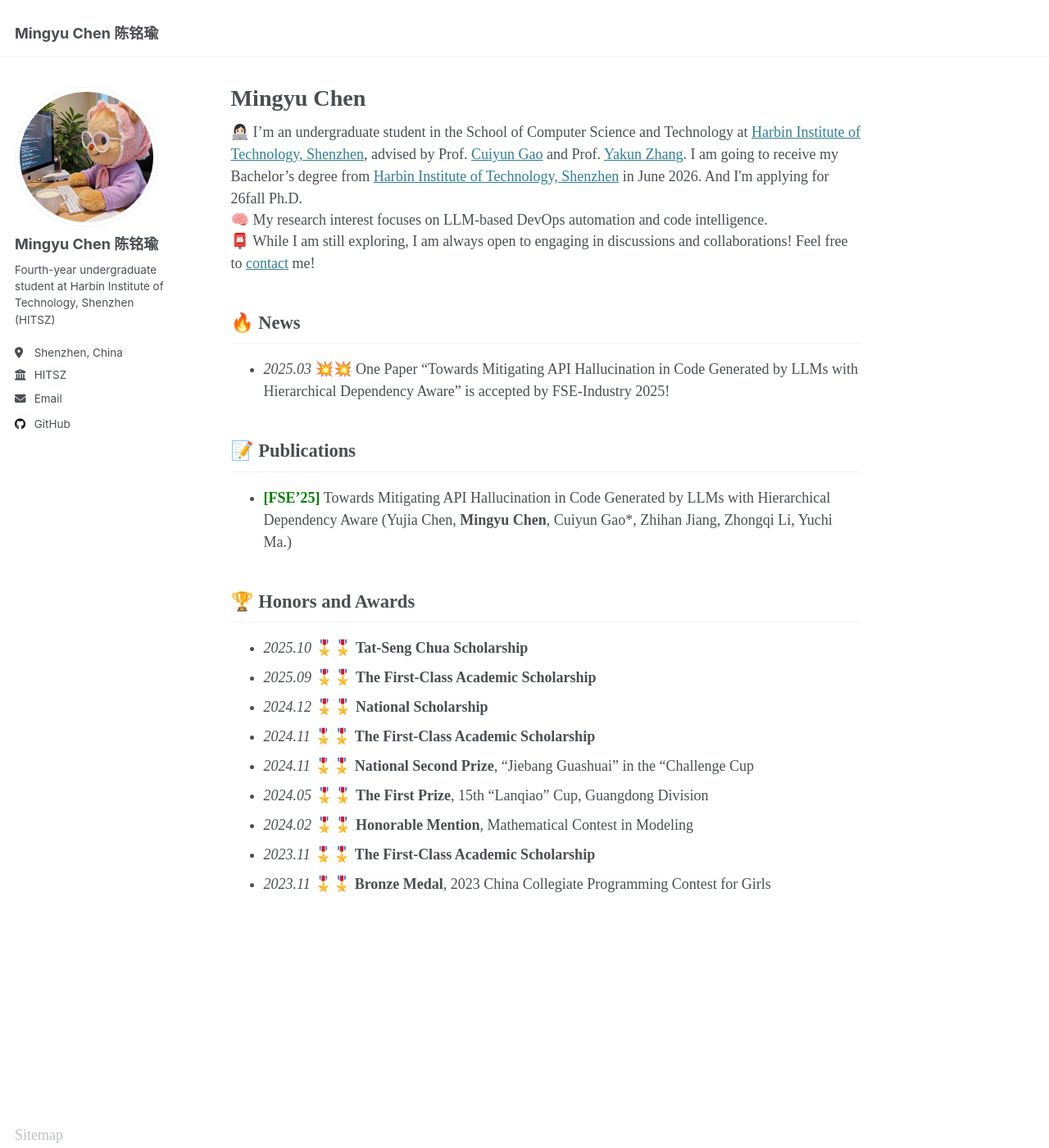
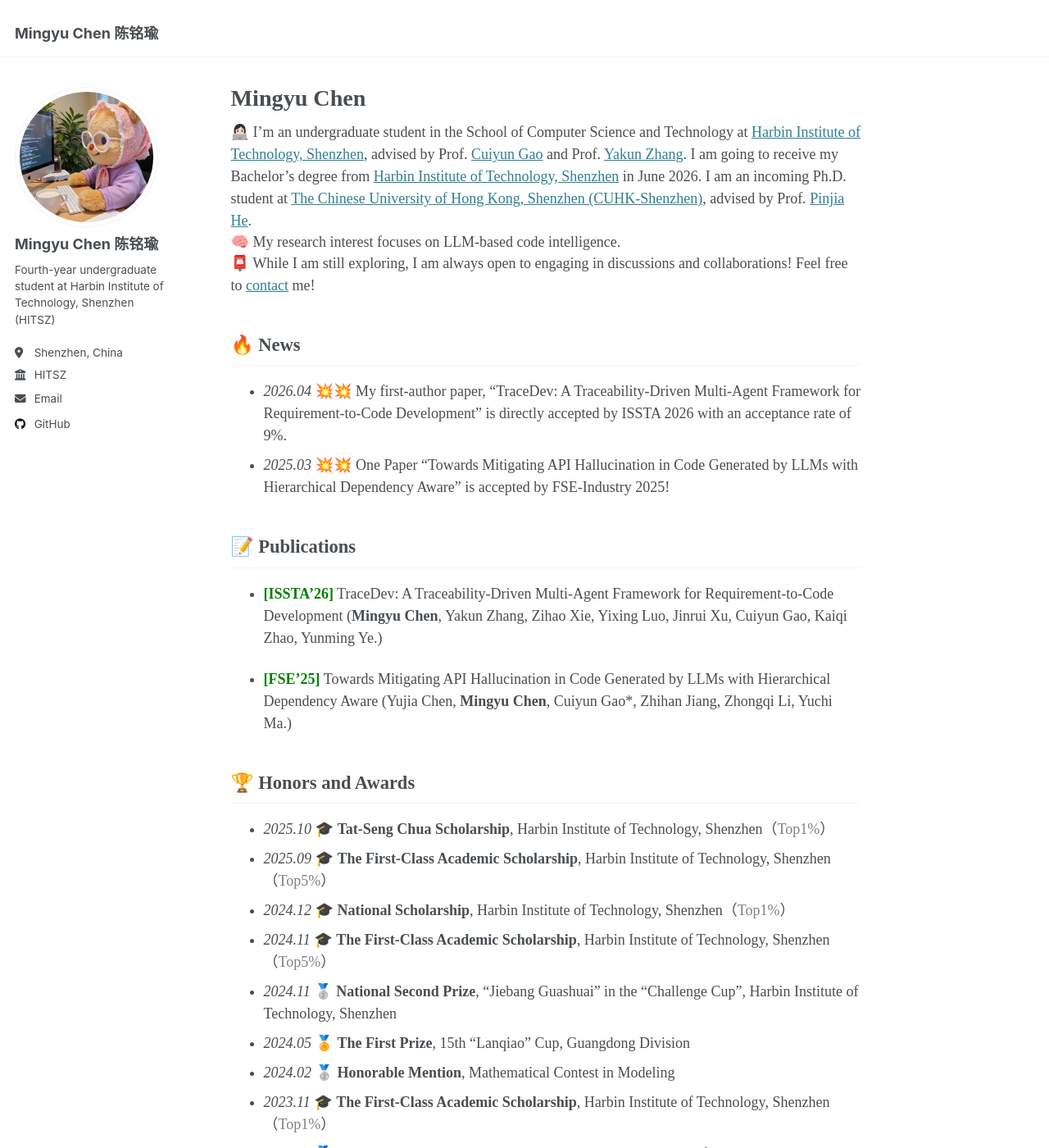
Before and after one commit to CMY-K/CMY-K.github.io, a Jekyll site: the page built from _pages/about.md, in a window 1280 px wide and 1400 px high. Shown: the whole window at 82% size. Built offline with Jekyll 4.4.1, drawn with Linux system fonts in a browser that asks for light colours.

Commit message:
Update bio: incoming PhD at CUHK-Shenzhen with Pinjia He, change font to Times New Roman, update email

```diff
--- a/_pages/about.md
+++ b/_pages/about.md
@@ -8,11 +8,11 @@ redirect_from:
 ---
 
 <div style="margin-bottom: -1px;">
-👩🏻‍💻 I’m an undergraduate student in the School of Computer Science and Technology at <a href="http://cs.hitsz.edu.cn/">Harbin Institute of Technology, Shenzhen</a>, advised by Prof. <a href="https://cuiyungao.github.io/">Cuiyun Gao</a> and Prof. <a href="https://yakzhang.github.io/">Yakun Zhang</a>.  I am going to receive my Bachelor’s degree from <a href="http://cs.hitsz.edu.cn/">Harbin Institute of Technology, Shenzhen</a> in June 2026.   And I'm applying for 26fall Ph.D.
+👩🏻‍💻 I’m an undergraduate student in the School of Computer Science and Technology at <a href="http://cs.hitsz.edu.cn/">Harbin Institute of Technology, Shenzhen</a>, advised by Prof. <a href="https://cuiyungao.github.io/">Cuiyun Gao</a> and Prof. <a href="https://yakzhang.github.io/">Yakun Zhang</a>.  I am going to receive my Bachelor’s degree from <a href="http://cs.hitsz.edu.cn/">Harbin Institute of Technology, Shenzhen</a> in June 2026.   I am an incoming Ph.D. student at <a href="https://sds.cuhk.edu.cn/">The Chinese University of Hong Kong, Shenzhen (CUHK-Shenzhen)</a>, advised by Prof. <a href="https://pinjiahe.github.io/">Pinjia He</a>.
 </div>
 
 <div style="margin-bottom: -1px;">
-🧠 My research interest focuses on LLM-based DevOps automation and code intelligence.
+🧠 My research interest focuses on LLM-based code intelligence.
 </div>
 
 <div>
@@ -21,11 +21,13 @@ redirect_from:
 
 
 ## 🔥 News
-
+- *2026.04* 💥💥 My first-author paper, “TraceDev: A Traceability-Driven Multi-Agent Framework for Requirement-to-Code Development” is directly accepted by ISSTA 2026 with an acceptance rate of 9%.
 - *2025.03* 💥💥 One Paper “Towards Mitigating API Hallucination in Code Generated by LLMs with Hierarchical Dependency Aware” is accepted by FSE-Industry 2025!
 
 📝 Publications
 ------
+* **<span style="color: green;">[ISSTA’26]</span>** TraceDev: A Traceability-Driven Multi-Agent Framework for Requirement-to-Code Development
+  (**Mingyu Chen**, Yakun Zhang, Zihao Xie, Yixing Luo, Jinrui Xu, Cuiyun Gao, Kaiqi Zhao, Yunming Ye.)
 
 * **<span style="color: green;">[FSE’25]</span>** Towards Mitigating API Hallucination in Code Generated by LLMs with Hierarchical Dependency Aware
   (Yujia Chen, **Mingyu Chen**, Cuiyun Gao*, Zhihan Jiang, Zhongqi Li, Yuchi Ma.)
@@ -33,12 +35,12 @@ redirect_from:
 🏆 Honors and Awards
 ------
 
-* *2025.10* 🎖️🎖️ **Tat-Seng Chua Scholarship**
-* *2025.09* 🎖️🎖️ **The First-Class Academic Scholarship**
-* *2024.12* 🎖️🎖️ **National Scholarship**
-* *2024.11* 🎖️🎖️ **The First-Class Academic Scholarship**
-* *2024.11* 🎖️🎖️ **National Second Prize**,  "Jiebang Guashuai" in the "Challenge Cup
-* *2024.05* 🎖️🎖️ **The First Prize**, 15th “Lanqiao” Cup, Guangdong Division
-* *2024.02* 🎖️🎖️ **Honorable Mention**, Mathematical Contest in Modeling
-* *2023.11* 🎖️🎖️ **The First-Class Academic Scholarship**
-* *2023.11* 🎖️🎖️ **Bronze Medal**, 2023 China Collegiate Programming Contest for Girls
+* *2025.10* 🎓 **Tat-Seng Chua Scholarship**, Harbin Institute of Technology, Shenzhen（<font color="gray">Top1%</font>）
+* *2025.09* 🎓 **The First-Class Academic Scholarship**, Harbin Institute of Technology, Shenzhen（<font color="gray">Top5%</font>）
+* *2024.12* 🎓 **National Scholarship**, Harbin Institute of Technology, Shenzhen（<font color="gray">Top1%</font>）
+* *2024.11* 🎓 **The First-Class Academic Scholarship**, Harbin Institute of Technology, Shenzhen（<font color="gray">Top5%</font>）
+* *2024.11* 🥈 **National Second Prize**,  "Jiebang Guashuai" in the "Challenge Cup", Harbin Institute of Technology, Shenzhen
+* *2024.05* 🏅 **The First Prize**, 15th “Lanqiao” Cup, Guangdong Division
+* *2024.02* 🥈 **Honorable Mention**, Mathematical Contest in Modeling
+* *2023.11* 🎓 **The First-Class Academic Scholarship**, Harbin Institute of Technology, Shenzhen（<font color="gray">Top1%</font>）
+* *2023.11* 🥉 **Bronze Medal**, 2023 China Collegiate Programming Contest for Girls
```
